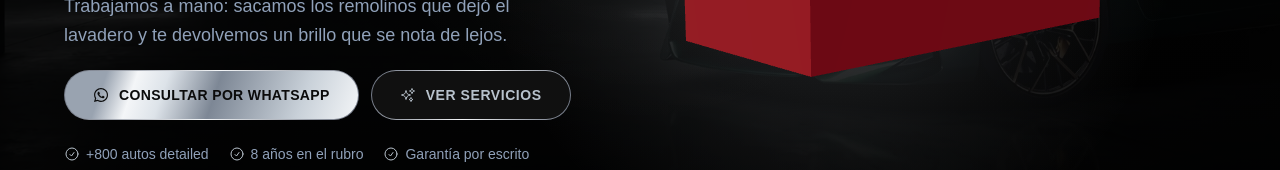
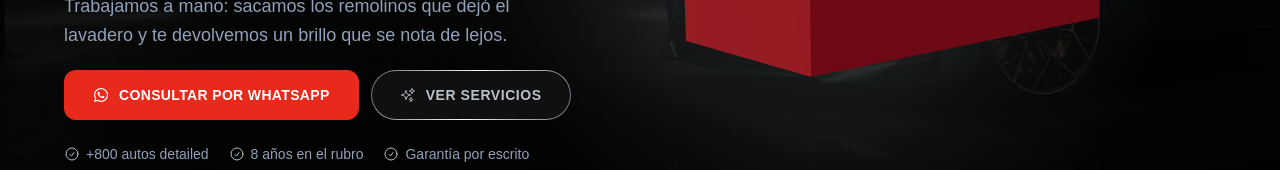
Before and after one commit to LucasEzequielSilva/black-line-detailing, a Next.js app: page / in a window 1280 px wide. Shown: the part 467-637 px from the top of the page. Built offline with nearby package versions, Linux system fonts and the light colour scheme; no server answers; a web font is replaced by a local one.

Commit message:
Agregar boton rojo de prueba en CTA principal del hero
Test A/B: CTA de WhatsApp en rojo solido (estilo A.R.M Detailing de
Behance) vs el resto del sitio que sigue en platino.

```diff
--- a/app/globals.css
+++ b/app/globals.css
@@ -25,6 +25,16 @@ h1, h2, h3 {
   backdrop-filter: blur(10px);
   border: 1px solid rgba(255, 255, 255, 0.08);
 }
+
+.btn-red {
+  text-wrap: nowrap;
+  border: 1.5px solid transparent;
+  background: #e8291c;
+  color: #fff;
+  transition: filter 150ms ease;
+}
+.btn-red:hover { filter: brightness(1.1); }
+.btn-red:active { filter: brightness(0.92); }
 
 .btn-gold {
   text-wrap: nowrap;
--- a/components/Hero.tsx
+++ b/components/Hero.tsx
@@ -58,7 +58,7 @@ export default function Hero({ biz }: { biz: Business }) {
               href={waHref(biz, MSG_PRESUPUESTO)}
               target="_blank"
               rel="noopener noreferrer"
-              className="btn-gold group w-full sm:w-auto px-7 py-3.5 min-h-[44px] rounded-full text-sm font-semibold uppercase tracking-wide active:scale-95 transition-[transform,filter] duration-150 flex items-center justify-center gap-2.5"
+              className="btn-red group w-full sm:w-auto px-7 py-3.5 min-h-[44px] rounded-xl text-sm font-semibold uppercase tracking-wide active:scale-95 transition-[transform,filter] duration-150 flex items-center justify-center gap-2.5"
             >
               <FaWhatsapp aria-hidden className="size-4" />
               Consultar por WhatsApp
```
